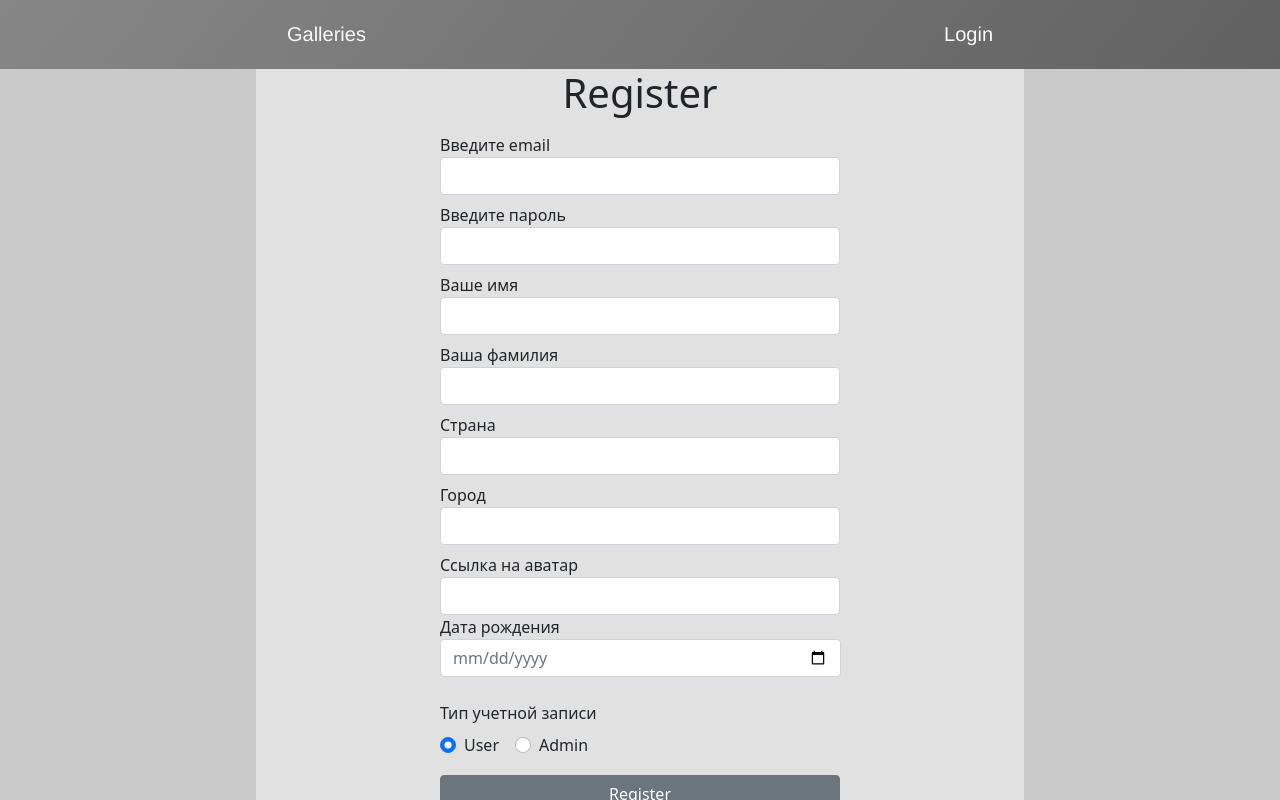
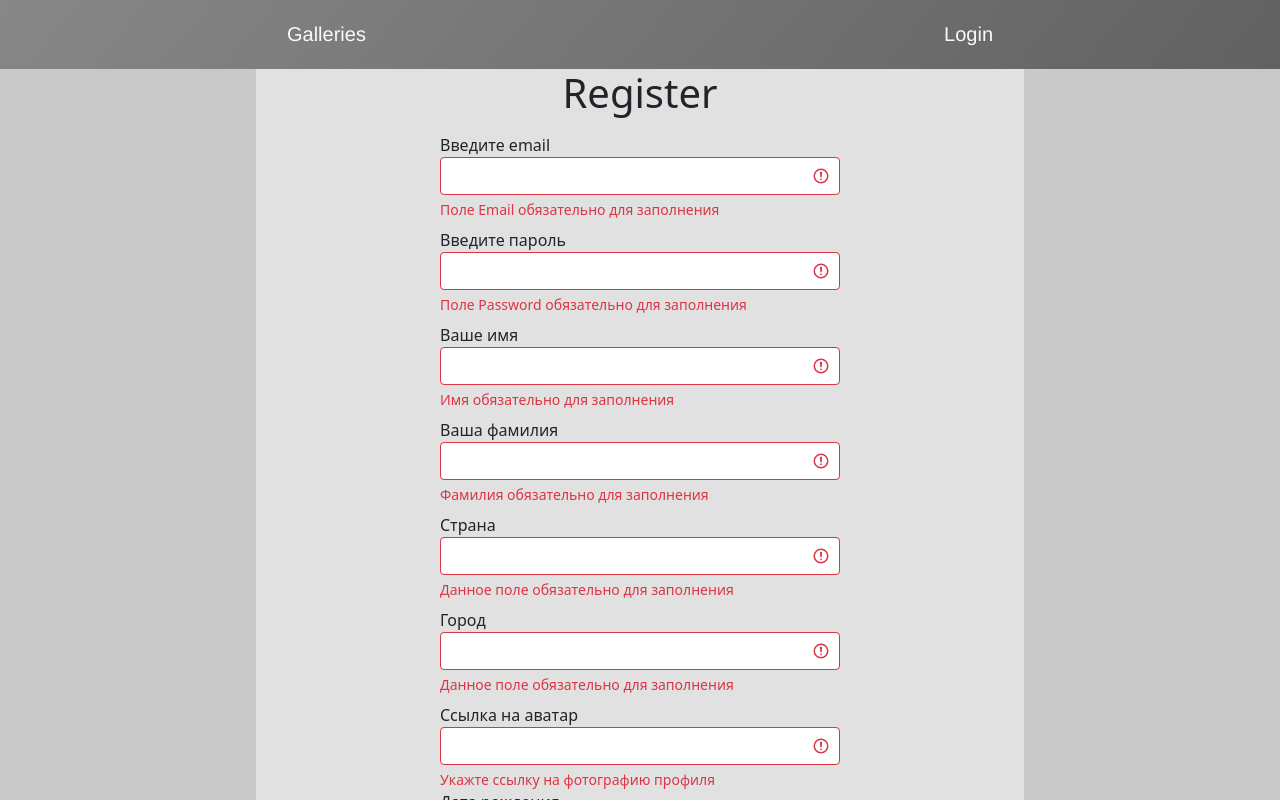
Before and after one commit to YuriyMtrofanov/Basic_photo_gallery, a React (Create React App) app: page /login in a window 1280 px wide. Both pictures are taken after a click on the button "Зарегистрироваться". Shown: the top 800 px of the page. Built offline with nearby package versions, Linux system fonts and the light colour scheme; no server answers.

Commit message:
implemented validation to the registerForm

```diff
--- a/src/app/components/forms/inputs/DateField.jsx
+++ b/src/app/components/forms/inputs/DateField.jsx
@@ -17,15 +17,15 @@ const DateField = ({
         return "text-secondary form-control" + (error ? " is-invalid" : "");
     };
 
+    console.log("error", error);
     return (
         <div className="mb-4 text">
-            {/* <label htmlFor="inputDate">{ label }</label> */}
             <label >{ label }</label>
-            <div className="input-group date has-validation">
+            <div htmlFor={name} className="input-group date has-validation">
                 <input
-                    type = {type}
                     id = {name}
                     name = {name}
+                    type = {type}
                     value = {value}
                     onChange = {handleChange}
                     className = {getInputClasses()}
@@ -33,8 +33,7 @@ const DateField = ({
                 <span className="input-group-addon">
                     <span className="glyphicon glyphicon-calendar"></span>
                 </span>
-                {error &&
-                    <div className="invalid-feedback">{error}</div>}
+                <div className="invalid-feedback">{error}</div>
             </div>
         </div>
     );
@@ -46,8 +45,7 @@ DateField.propTypes = {
     name: PropTypes.string,
     value: PropTypes.string,
     onChange: PropTypes.func,
-    error: PropTypes.string,
-    placeholder: PropTypes.string
+    error: PropTypes.string
 };
 
 export default DateField;
--- a/src/app/components/forms/loginForm.jsx
+++ b/src/app/components/forms/loginForm.jsx
@@ -5,7 +5,7 @@ import { logIn } from "../../store/users";
 import { useNavigate } from "react-router-dom";
 import { validator } from "../../utils/validator";
 import useValidate from "../hooks/useValidate";
-import userValidationConfig from "../../constants/loginValidationConfig";
+import loginValidationConfig from "../../constants/loginValidationConfig";
 
 const LoginForm = () => {
     const navigate = useNavigate();
@@ -15,7 +15,7 @@ const LoginForm = () => {
         password: ""
     };
     const [inputData, setInputData] = useState(initialData);
-    const { errors, isAbled, validate } = useValidate({}, inputData, validator, userValidationConfig);
+    const { errors, isAbled, validate } = useValidate({}, inputData, validator, loginValidationConfig);
     const [enterError, setEnterError] = useState(null);
 
     const handleChange = (target) => {
--- a/src/app/components/forms/registerForm.jsx
+++ b/src/app/components/forms/registerForm.jsx
@@ -1,21 +1,19 @@
 import React, { useState } from "react";
 import TextField from "./inputs/TextField";
 import DateField from "./inputs/DateField";
+import RadioField from "./inputs/RadioField";
 import { useDispatch } from "react-redux";
-// import { createUser } from "../../store/users";
 import { useNavigate } from "react-router-dom";
-// import { nanoid } from "@reduxjs/toolkit";
-// import authService from "../../services/auth.service";
+import { validator } from "../../utils/validator";
 import { signUp } from "../../store/users";
-import RadioField from "./inputs/RadioField";
-// import { createUser } from "../../store/users";
+import useValidate from "../hooks/useValidate";
+import signUpValidationConfig from "../../constants/signUpValidationConfig";
 
 const RegisterForm = () => {
-    // const { signUp } = authService;
     const dispatch = useDispatch();
     const navigate = useNavigate();
     const initialData = {
-        email: "", // а точно ли нужно их в б/д отправлять таким образом?
+        email: "",
         password: "",
         firstName: "",
         lastName: "",
@@ -23,22 +21,28 @@ const RegisterForm = () => {
         city: "",
         img: "",
         birthDate: "",
-        type: "user" || "admin" // можно через checkbox
+        type: "user" || "admin"
     };
     const [inputData, setInputData] = useState(initialData);
+    const { errors, isAbled, validate } = useValidate({}, inputData, validator, signUpValidationConfig);
+    const [enterError, setEnterError] = useState(null);
+
     const handleChange = (target) => {
         setInputData(prevState => ({
             ...prevState,
             [target.name]: target.value
         }));
+        setEnterError(null);
     };
-    // const [errors, setErrors] = useState({});
     const handleSubmit = (event) => {
         event.preventDefault();
+        const isValid = validate();
+        if (!isValid) return;
         dispatch(signUp(inputData));
         navigate("/galleries");
     };
     return (
+        <form onSubmit = { handleSubmit }>
             <div className="login-form-container">
                 <h1 className="text-center">Register</h1>
                 <TextField
@@ -47,6 +51,7 @@ const RegisterForm = () => {
                     label="Введите email"
                     value={inputData.email}
                     onChange={handleChange}
+                    error = {errors.email}
                 />
                 <TextField
                     name="password"
@@ -54,6 +59,7 @@ const RegisterForm = () => {
                     label="Введите пароль"
                     value={inputData.password}
                     onChange={handleChange}
+                    error = {errors.password}
                 />
                 <TextField
                     name="firstName"
@@ -61,6 +67,7 @@ const RegisterForm = () => {
                     label="Ваше имя"
                     value={inputData.firstName}
                     onChange={handleChange}
+                    error = {errors.firstName}
                 />
                 <TextField
                     name="lastName"
@@ -68,6 +75,7 @@ const RegisterForm = () => {
                     label="Ваша фамилия"
                     value={inputData.lastName}
                     onChange={handleChange}
+                    error = {errors.lastName}
                 />
                 <TextField
                     name="country"
@@ -75,6 +83,7 @@ const RegisterForm = () => {
                     label="Страна"
                     value={inputData.country}
                     onChange={handleChange}
+                    error = {errors.country}
                 />
                 <TextField
                     name="city"
@@ -82,6 +91,7 @@ const RegisterForm = () => {
                     label="Город"
                     value={inputData.city}
                     onChange={handleChange}
+                    error = {errors.city}
                 />
                 <TextField
                     name="img"
@@ -89,6 +99,7 @@ const RegisterForm = () => {
                     label="Ссылка на аватар"
                     value={inputData.img}
                     onChange={handleChange}
+                    error = {errors.img}
                 />
                 <DateField
                     label="Дата рождения"
@@ -96,6 +107,7 @@ const RegisterForm = () => {
                     name="birthDate"
                     value={inputData.birthDate}
                     onChange={handleChange}
+                    error = {errors.birthDate}
                 />
                 <RadioField
                     options={[
@@ -107,12 +119,14 @@ const RegisterForm = () => {
                     value={inputData.type}
                     onChange={handleChange}
                 />
+                {enterError && <p className="text-danger">{enterError}</p>}
                 <button
                     type="submit"
                     className="btn btn-secondary mt-3"
-                onClick={handleSubmit}
-            >Register</button>
+                    disabled={!isAbled || enterError}
+                >Регистрация</button>
             </div>
+        </form>
     );
 };
 
--- a/src/app/constants/loginValidationConfig.js
+++ b/src/app/constants/loginValidationConfig.js
@@ -1,4 +1,4 @@
-const userValidationConfig = {
+const loginValidationConfig = {
     email: {
         isRequired: {
             message: `Поле Email обязательно к заполнению`
@@ -24,4 +24,4 @@ const userValidationConfig = {
     }
 };
 
-export default userValidationConfig;
+export default loginValidationConfig;
--- /dev/null
+++ b/src/app/constants/signUpValidationConfig.js
@@ -0,0 +1,65 @@
+const signUpValidationConfig = {
+    email: {
+        isRequired: {
+            message: "Поле Email обязательно для заполнения"
+        },
+        isEmail: {
+            message: "Email введен некорректно"
+        }
+    },
+    password: {
+        isRequired: {
+            message: "Поле Password обязательно для заполнения"
+        },
+        isCapitalSymbol: {
+            message: "Пароль должен содержать хотя бы одну заглавную букву"
+        },
+        isContainDigit: {
+            message: "Пароль должен содержать хотя бы одно число"
+        },
+        min: {
+            message: "Пароль должен состоять минимум из 8 символов",
+            value: 8
+        }
+    },
+    firstName: {
+        isRequired: {
+            message: "Имя обязательно для заполнения"
+        },
+        min: {
+            message: "Имя должно состоять минимум из 3 символов",
+            value: 3
+        }
+    },
+    lastName: {
+        isRequired: {
+            message: "Фамилия обязательно для заполнения"
+        },
+        min: {
+            message: "Имя должно состоять минимум из 3 символов",
+            value: 3
+        }
+    },
+    country: {
+        isRequired: {
+            message: "Данное поле обязательно для заполнения"
+        }
+    },
+    city: {
+        isRequired: {
+            message: "Данное поле обязательно для заполнения"
+        }
+    },
+    img: {
+        isUrl: {
+            message: "Укажте ссылку на фотографию профиля"
+        }
+    },
+    birthDate: {
+        isRequired: {
+            message: "Укажите дату вашего рождения"
+        }
+    }
+};
+
+export default signUpValidationConfig;
```
Lines whose indentation alone changed are shown as unchanged.
